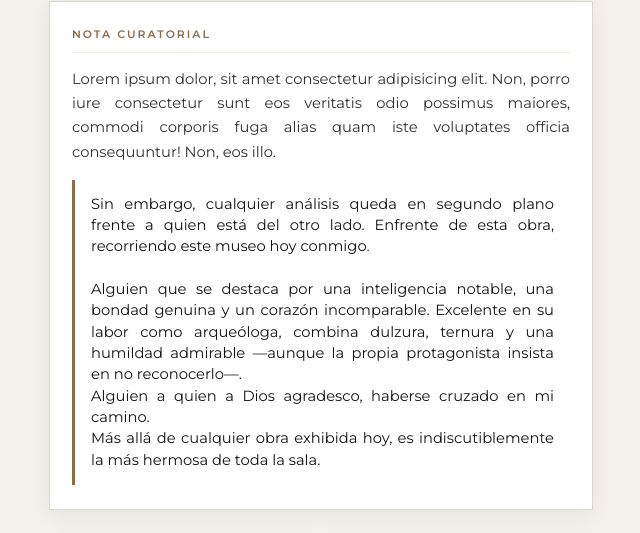
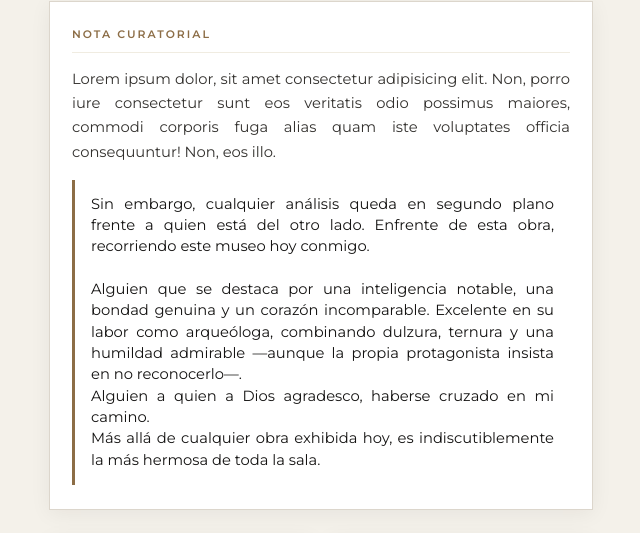
Before and after one commit to JoseSantiagoVillalba/archivo-museo-mendoza, a plain HTML site: page index.html in a window 1280 px wide. Shown: the part 794-1327 px from the top of the page, 319-959 px from the left. Drawn offline with nearby package versions, Linux system fonts and the light colour scheme.

Commit message:
Cambio declaracion LUZ2

```diff
--- a/index.html
+++ b/index.html
@@ -51,7 +51,7 @@
             <p>
                 Sin embargo, cualquier análisis queda en segundo plano frente a quien está del otro lado. Enfrente de esta obra, recorriendo este museo hoy conmigo. <br><br>
                 Alguien que se destaca por una inteligencia notable, una bondad genuina y un corazón incomparable. Excelente en su labor como arqueóloga,
-                combina dulzura, ternura y una humildad admirable —aunque la propia protagonista insista en no reconocerlo—.<br>
+                combinando dulzura, ternura y una humildad admirable —aunque la propia protagonista insista en no reconocerlo—.<br>
                 Alguien a quien a Dios agradesco, haberse cruzado en mi camino.<br>
                 Más allá de cualquier obra exhibida hoy, es indiscutiblemente la más hermosa de toda la sala.
             </p>
```
